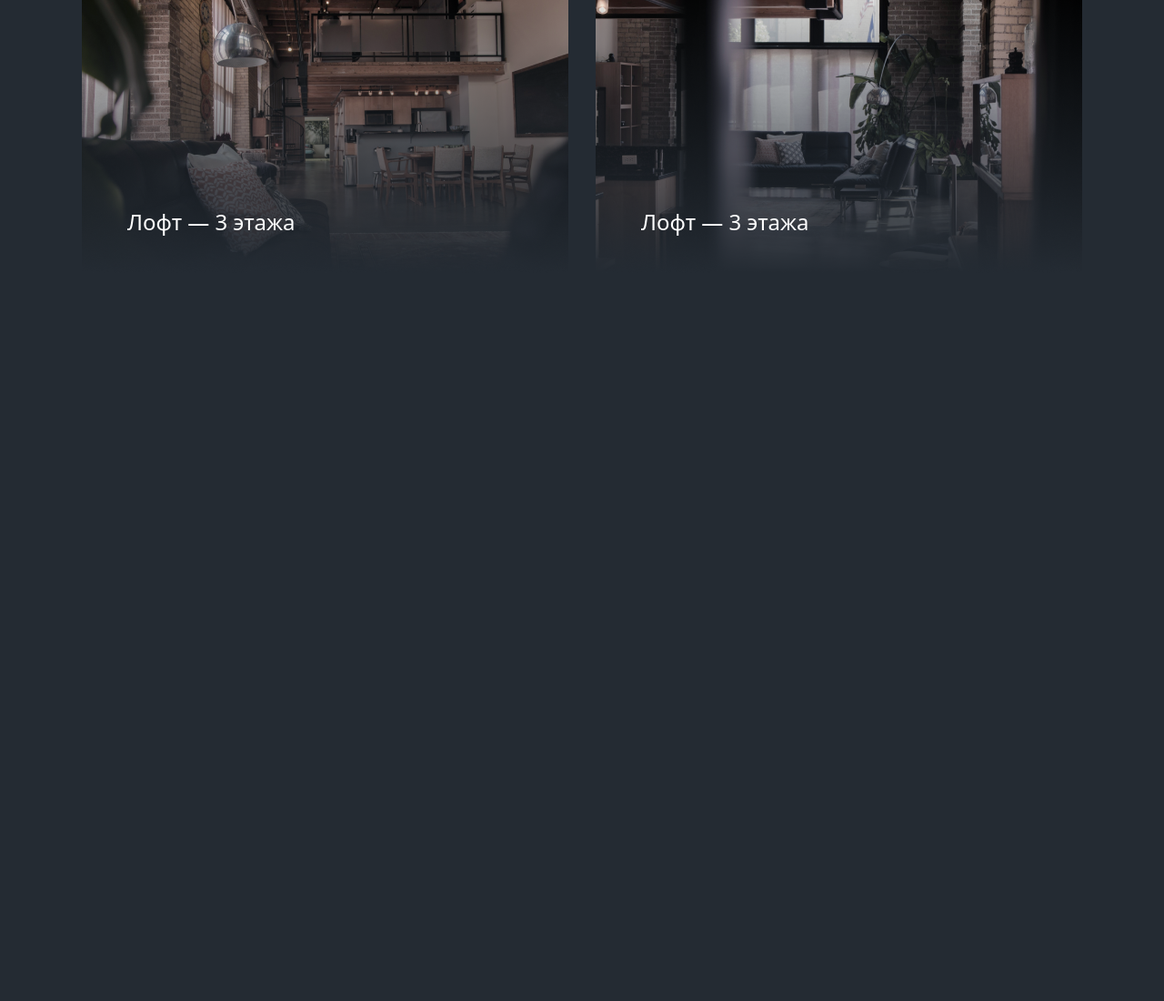
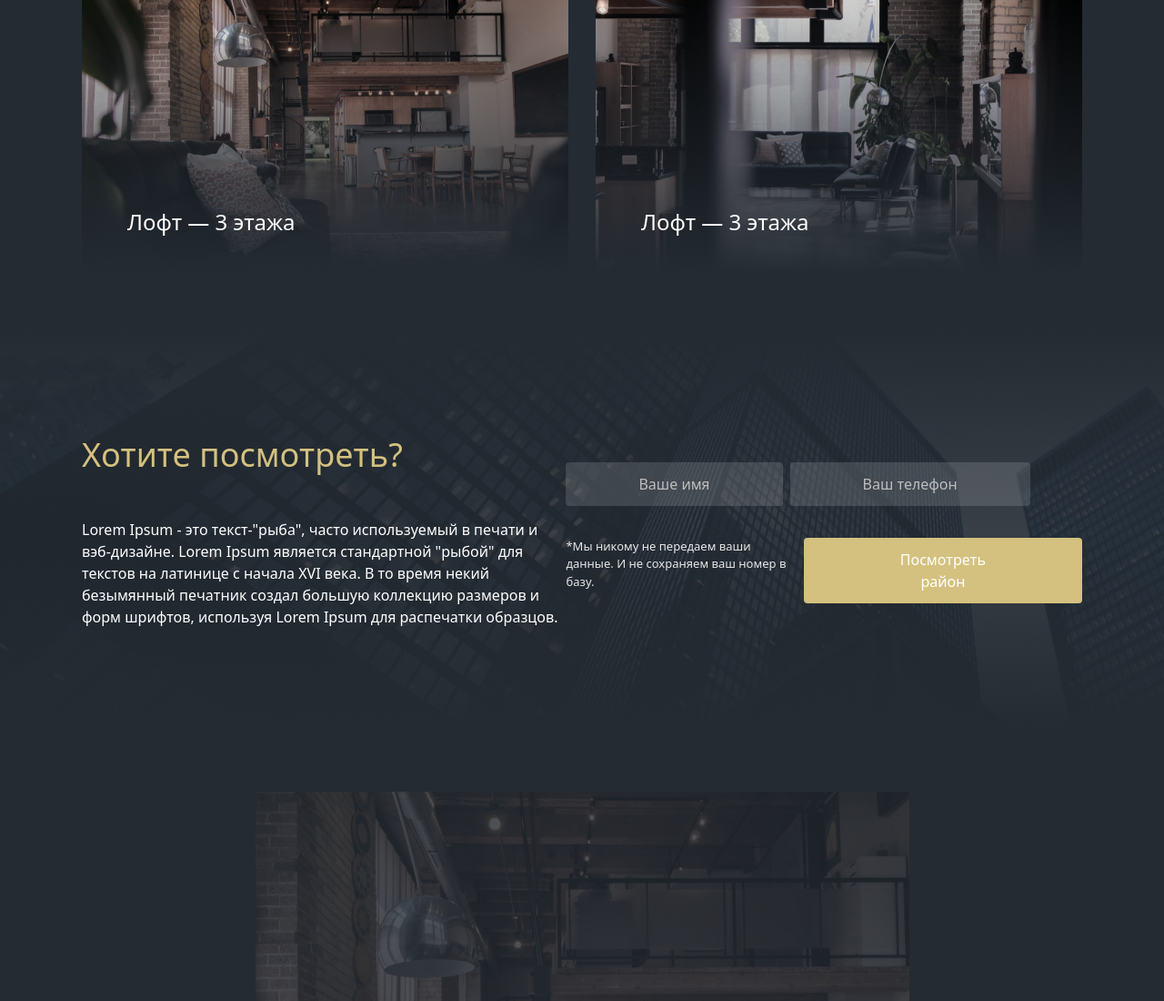
Before and after one commit to SOB1Rake/Housevop, a plain HTML site: page index.html in a window 1280 px wide. Shown: the part 1620-2720 px from the top of the page at 91% size. Before the commit the page ends 1920 px from the top, so only its background shows below. Drawn offline with nearby package versions, Linux system fonts and the light colour scheme.

Commit message:
section4 end

```diff
--- a/index.html
+++ b/index.html
@@ -9,7 +9,7 @@
 </head>
 <body class="bg-[#242B33]">
 
-  <header class="  bg-[url(./img/Rectangle.png)] bg-no-repeat bg-cover h-screen ">
+  <header class="  bg-[url('./img/Rectangle.png')] bg-no-repeat bg-cover h-screen ">
     <nav class="max-w-[1100px] w-full mx-auto px-4 flex flex-wrap items-center py-4">
       <div class="flex-1 flex justify-between items-center">
           <a href="#" class="text-xl"><img src="img/first-screen__logo.svg" alt=""></a>
@@ -67,8 +67,7 @@
           обустроенный</p>
         </div>
 
-        <div class="flex flex-col items-center">
-          <img class="text-center" src="./img/fountain.png" alt="">
+        <div class="flex flex-col items-center">          <img class="text-center" src="./img/fountain.png" alt="">
         <p class="text-xl text-center mt-10">10 фонтанов <br>
           на территории</p>
         </div>
@@ -104,6 +103,36 @@
 
       </div>
   </section>
+
+  <section class="bg-[url('./img/Rectangle5.png')]">
+    <div class="max-w-[1100px] mx-auto w-full pt-[180px] pb-[180px] flex items-center justify-between">
+      <div>
+        <h3 class="text-4xl text-[#D4C17F] mb-[50px]">Хотите посмотреть?</h3>
+        <p class="text-base text-white max-w-[535px] w-full">Lorem Ipsum - это текст-"рыба", часто используемый в печати и вэб-дизайне. Lorem Ipsum является стандартной "рыбой" для текстов на латинице с начала XVI века. В то время некий безымянный печатник создал большую коллекцию размеров и форм шрифтов, используя Lorem Ipsum для распечатки образцов. </p>
+      </div>
+      <div>
+        <div class="flex gap-2">
+          <button class="bg-[#ffffff23] text-[#BEBEBE] py-3 px-20 rounded">Ваше имя</button>
+          <button class="bg-[#ffffff23] text-[#BEBEBE] py-3 px-20 rounded">Ваш телефон</button>
+        </div>
+        <div class="mt-[35px] flex gap-2">
+          <p class="text-[#E7E7E7] text-[13px] w-[255px]">*Мы никому не передаем ваши данные.
+            И не сохраняем ваш номер в базу.</p>
+            <button class="bg-[#D4C17F] text-[#fff] text-base py-3 px-20 rounded">Посмотреть район</button>
+        </div>
+      </div>
+    </div>
+  </section>
+
+  <section>
+    <div class="max-w-[1100px] mx-auto w-full">
+      <div class="relative flex items-center flex-col">
+        <img src="./img/Rectangle3.png" class="absolute" alt="">
+        <i class="fa-solid fa-circle-play text-9xl text-[#D4C17F] absolute pt-[275px]"></i>
+      </div>
+    </div>
+  </section>
+
   </main>
 
 </body>
```
Also changed, not shown: img/Rectangle3.png (added), img/Rectangle5.png (added).
